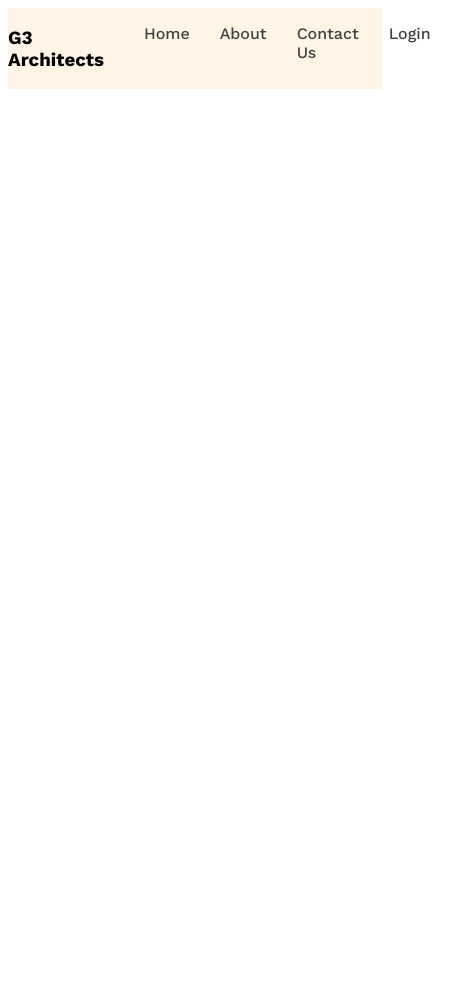
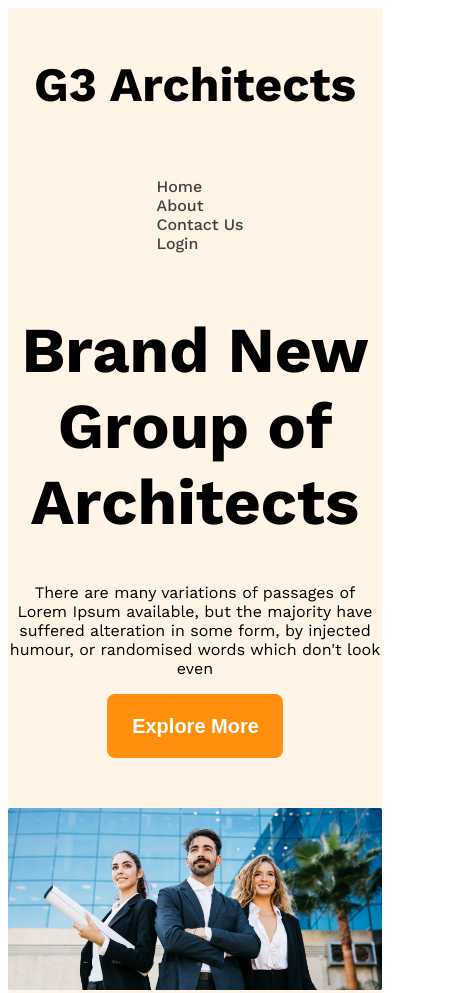
Before and after one commit to ArghoPH/g3-architects-responsive-website, a plain HTML site: page index.html in a window 390 px wide. Shown: the top 993 px of the page, 461 px wide, since content can reach past the window. Before the commit the page ends 844 px from the top, so only its background shows below. Drawn offline with nearby package versions, Linux system fonts and the light colour scheme.

Commit message:
added responsive

```diff
--- a/index.html
+++ b/index.html
@@ -8,7 +8,7 @@
 </head>
 <body class="work-sans-font">
     <header class="background-color-light">
-        <nav class="navbar">
+        <nav class="navbar display-flex">
             <h3 class="brand">G3 Architects</h3>
             <ul class="nav-links display-flex">
                 <li class="nav-item"><a href="" class="nav-links dark-2">Home</a></li>
@@ -18,7 +18,12 @@
             </ul>
         </nav>
         <div class="banner">
-
+            <div class="banner-content">
+                <h1 class="banner-title">Brand New Group of Architects</h1>
+                 <p class="banner-description">There are many variations of passages of Lorem Ipsum available, but the majority have suffered alteration in some form, by injected humour, or randomised words which don't look even</p>
+                 <button class="btn-primary">Explore More</button>
+            </div>
+             <img class="banner-image" src="images/banner.png" alt="">
         </div>
     </header>
     <main>
--- a/styles/styles.css
+++ b/styles/styles.css
@@ -21,12 +21,48 @@
     background-color: rgba(255, 144, 14, 0.1);
   }
 
+  .btn-primary{
+     padding: 21px 24px 20px 25px;
+    font-weight: 600;
+    font-size: 1.25rem;
+    background-color: #FF900E;
+    border: none;
+    border-style: none;
+    color: white;
+    border-radius: 8px;
+
+
+  }
+
   /* header styles */
 
   /* navbar styles */
   .navbar{
-    display: flex;
     justify-content: space-between;
+    align-items: center;
+}
+
+/* banner related */
+
+.banner-content{
+    max-width: 850px;
+    margin: 0 auto;
+    text-align: center;
+    margin-bottom: 50px;
+}
+
+.banner-title{
+    font-weight: bold;
+    font-size: 4rem;
+}
+
+.banner-image{
+    width: 100%;
+}
+
+.brand{
+    font-weight: 700;
+    font-size: 3rem;
 }
 
 .nav-item{
@@ -43,3 +79,11 @@
     max-width: 1440px;
     margin: 0 auto;
 }
+
+/* responsive media query */
+
+@media screen and (max-width: 576px) {
+    .navbar, .nav-links{
+        flex-direction: column;
+    }
+}
```
